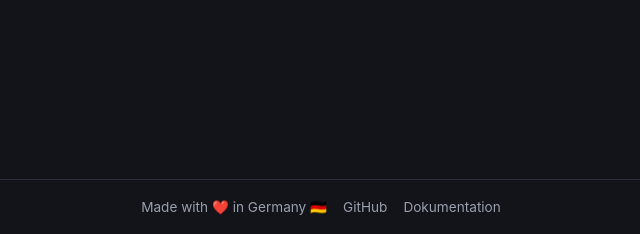
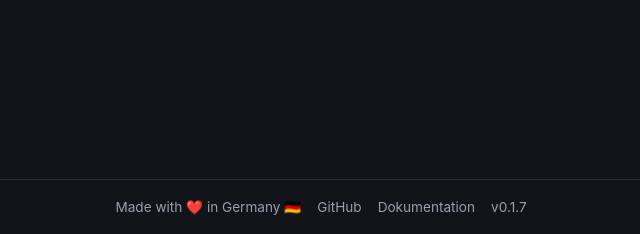
Before and after one commit to steven-streller/BaseAlert, a FastAPI app: page /register in a window 1280 px wide. Shown: the part 566-800 px from the top of the page, without its empty margins (319-959 px from the left). Run offline with FastAPI, Linux system fonts and the light colour scheme; parts of the project's set-up code (start-up, migrations or seed data) failed here and were passed over.

Commit message:
feat: show app version in footer, bumped automatically by release-please (#53)
app/version.py holds __version__ with an x-release-please-version
marker, so release-please updates it via extra-files on every
release, same as .release-please-manifest.json. main.py exposes it
as a Jinja2 global, and the footer links to the matching GitHub
release.

```diff
--- a/app/main.py
+++ b/app/main.py
@@ -17,6 +17,7 @@ from app.notifications import CHANNELS, send_to_channel
 from app.scheduler import reschedule_scrape_job, start_scheduler
 from app.scraper import scrape_all
 from app.security import hash_password, verify_password
+from app.version import __version__
 
 logging.basicConfig(level=logging.INFO)
 
@@ -44,6 +45,7 @@ app.add_middleware(
 )
 app.mount("/static", StaticFiles(directory="app/static"), name="static")
 templates = Jinja2Templates(directory="app/templates")
+templates.env.globals["app_version"] = __version__
 
 REGISTRATION_ENABLED = os.environ.get("REGISTRATION_ENABLED", "true").lower() != "false"
 
--- a/app/templates/base.html
+++ b/app/templates/base.html
@@ -29,6 +29,7 @@
         <span>Made with ❤️ in Germany 🇩🇪</span>
         <a href="https://github.com/steven-streller/BaseAlert" target="_blank" rel="noopener">GitHub</a>
         <a href="https://steven-streller.github.io/BaseAlert/" target="_blank" rel="noopener">Dokumentation</a>
+        <a href="https://github.com/steven-streller/BaseAlert/releases/tag/v{{ app_version }}" target="_blank" rel="noopener">v{{ app_version }}</a>
     </footer>
 </body>
 </html>
--- /dev/null
+++ b/app/version.py
@@ -0,0 +1 @@
+__version__ = "0.1.7"  # x-release-please-version
--- a/release-please-config.json
+++ b/release-please-config.json
@@ -7,6 +7,7 @@
       "release-type": "simple",
       "package-name": "BaseAlert",
       "include-component-in-tag": false,
+      "extra-files": ["app/version.py"],
       "changelog-sections": [
         { "type": "feat", "section": "Features" },
         { "type": "fix", "section": "Bug Fixes" },
```
Also changed, not shown: 1 other file.
